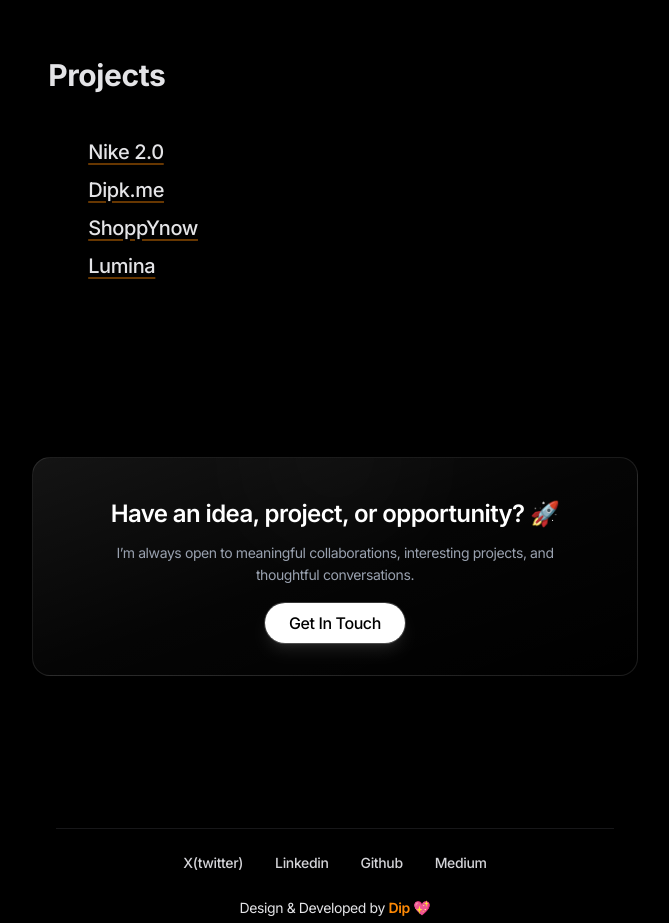
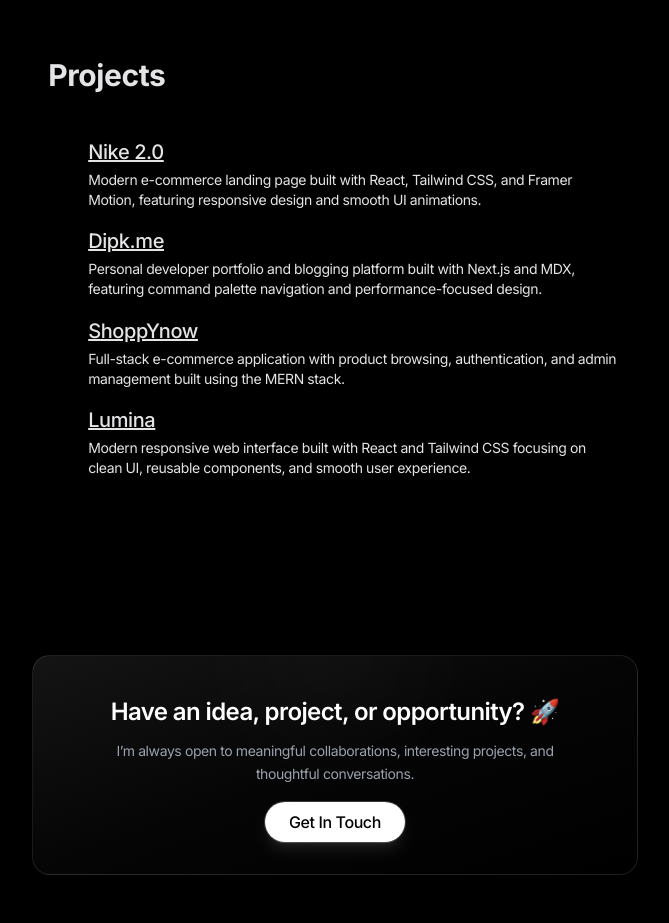
Before and after one commit to DIPAKK2310/dip_blog, a Next.js app: page / in a window 1280 px wide. Shown: the part 920-1843 px from the top of the page, without its empty margins (305-974 px from the left). Built offline with nearby package versions, Linux system fonts and the light colour scheme; no server answers; the database is empty.

Commit message:
refractor:add description to projects

```diff
--- a/components/projects/Projects.jsx
+++ b/components/projects/Projects.jsx
@@ -2,10 +2,30 @@
 
 const Projects = () => {
   const projects = [
-    { name: 'Nike 2.0', url: 'https://nike-landing-vert-nine.vercel.app/' },
-    { name: 'Dipk.me', url: 'https://github.com/DIPAKK2310/dipk.me' },
-    { name: 'ShoppYnow', url: 'https://github.com/DIPAKK2310/ShoppYnow' },
-    { name: 'Lumina', url: 'https://github.com/DIPAKK2310/lumina' },
+    {
+      name: 'Nike 2.0',
+      description:
+        'Modern e-commerce landing page built with React, Tailwind CSS, and Framer Motion, featuring responsive design and smooth UI animations.',
+      url: 'https://nike-landing-vert-nine.vercel.app/',
+    },
+    {
+      name: 'Dipk.me',
+      description:
+        'Personal developer portfolio and blogging platform built with Next.js and MDX, featuring command palette navigation and performance-focused design.',
+      url: 'https://github.com/DIPAKK2310/dipk.me',
+    },
+    {
+      name: 'ShoppYnow',
+      description:
+        'Full-stack e-commerce application with product browsing, authentication, and admin management built using the MERN stack.',
+      url: 'https://github.com/DIPAKK2310/ShoppYnow',
+    },
+    {
+      name: 'Lumina',
+      description:
+        'Modern responsive web interface built with React and Tailwind CSS focusing on clean UI, reusable components, and smooth user experience.',
+      url: 'https://github.com/DIPAKK2310/lumina',
+    },
   ]
 
   const itemClass =
@@ -16,17 +36,21 @@
       <h3 className="text-zinc-200 text-3xl font-bold mb-3">Projects</h3>
 
       <div className="max-w-3xl mx-auto py-2">
-        <ul className="text-xl space-y-4  list-none list-inside">
+        <ul className="text-xl space-y-6 list-none">
           {projects.map((project) => (
-            <li key={project.name} className={itemClass}>
+            <li key={project.name} className="group">
               <a
-                className={itemClass}
+                className="text-zinc-200 transition hover:text-yellow-400 border-b border-transparent "
                 href={project.url}
                 target="_blank"
                 rel="noopener noreferrer"
               >
                 {project.name}
               </a>
+
+              <p className="text-zinc-200 text-sm mt-1">
+                {project.description}
+              </p>
             </li>
           ))}
         </ul>
```
